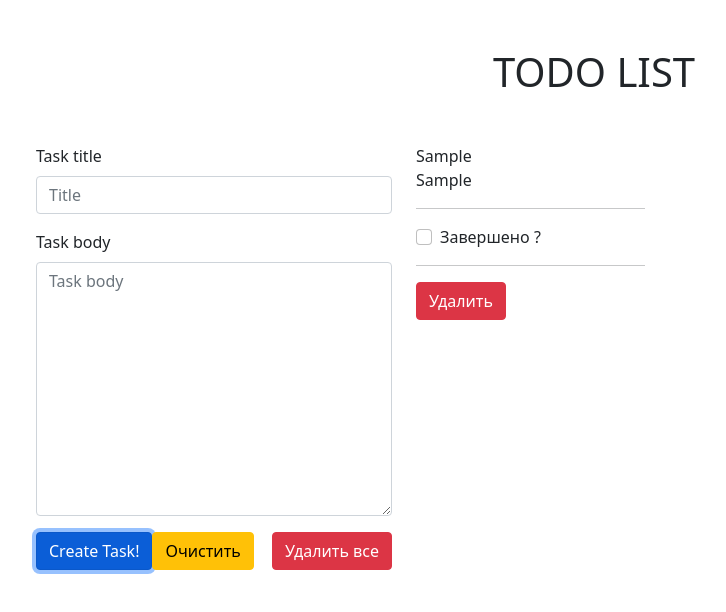
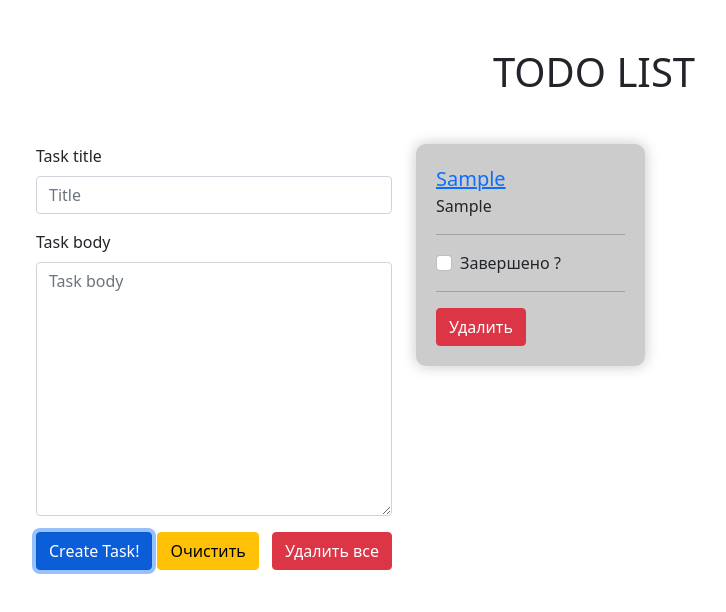
Before and after one commit to AnnLP2/homeworks_JS, a React (Create React App) app: page / in a window 1280 px wide. Both pictures are taken after typing "Sample", "Sample" into the empty fields and a click on the input "Create Task!". Shown: the top 612 px of the page, without its empty margins (46-772 px from the left). Built offline with nearby package versions, Linux system fonts and the light colour scheme.

Commit message:
add routes

```diff
--- a/src/App.jsx
+++ b/src/App.jsx
@@ -1,12 +1,11 @@
 import React from "react";
-import { BrowserRouter as Router, Route, Routes } from "react-router-dom";
+import { Route, Routes } from "react-router-dom";
 import TodoForm from "./components/TodoForm";
 import TodoList from "./components/TodoList";
 import TodoDetail from "./components/TodoDetail";
 
 function App() {
   return (
-    <Router>
     <div className="container">
       <h1 className="text-center mt-5 mb-5">TODO LIST</h1>
       <Routes>
@@ -22,7 +21,6 @@ function App() {
         <Route path="/todo/:id" element={<TodoDetail />} />
       </Routes>
     </div>
-    </Router>
   );
 }
 
--- a/src/components/TodoDetail.jsx
+++ b/src/components/TodoDetail.jsx
@@ -1,11 +1,12 @@
 import React from "react";
 import { useParams } from "react-router-dom";
 import { useSelector } from "react-redux";
+import styles from "../styles/TodoItem.module.css";
 
 function TodoDetail() {
   const { id } = useParams();
   const todo = useSelector((state) =>
-    state.todos.list.find((item) => item.id === Number(id)),
+    state.todos.list.find((item) => item.id === id),
   );
 
   if (!todo) {
@@ -13,12 +14,11 @@ function TodoDetail() {
   }
 
   return (
-    <div className="col-8">
-      <div className="taskWrapper">
-        <div className="taskHeading">{todo.title}</div>
-        <div className="taskDescription">{todo.description}</div>
+    <div className="col-4">
+      <div className={`${styles.taskWrapper}`}>
+        <div className={`${styles.taskHeading}`}>{todo.title}</div>
+        <div className={`${styles.taskDescription}`}>{todo.description}</div>
         <hr />
-        {/* eslint-disable-next-line jsx-a11y/label-has-associated-control */}
         <label className="completed form-check">
           <input type="checkbox" className="form-check-input" />
           <span>Завершено ?</span>
--- a/src/components/TodoForm.jsx
+++ b/src/components/TodoForm.jsx
@@ -1,30 +1,21 @@
-import React, { useState } from "react";
+import React from "react";
+import { useDispatch } from "react-redux";
 import { v4 as uuidv4 } from "uuid";
-import { useDispatch } from "react-redux";
+import { Formik, Form, Field } from "formik";
 import { addTodo, removeAllTodos } from "../store/slices/todosSlice";
 
 function TodoForm() {
-  const [formData, setFormData] = useState({ title: "", description: "" });
   const dispatch = useDispatch();
 
-  const handleChange = (e) => {
-    const { name, value } = e.target;
-    setFormData({ ...formData, [name]: value });
-  };
-
-  const handleSubmit = (e) => {
-    e.preventDefault();
+  const handleSubmit = (values, { resetForm }) => {
     const uniqueId = uuidv4();
     const newTodo = {
       id: uniqueId,
-      title: formData.title,
-      description: formData.description,
+      title: values.title,
+      description: values.description,
     };
     dispatch(addTodo(newTodo));
-    setFormData({ title: "", description: "" });
-  };
-  const handleReset = () => {
-    setFormData({ title: "", description: "" });
+    resetForm();
   };
 
   const handleRemoveAll = () => {
@@ -33,32 +24,35 @@ function TodoForm() {
 
   return (
     <div className="col-4">
-      <form id="todoForm" onSubmit={handleSubmit}>
+      <Formik
+        initialValues={{ title: "", description: "" }}
+        onSubmit={handleSubmit}
+      >
+        <Form id="todoForm">
           <div className="mb-3">
-          {/* eslint-disable-next-line jsx-a11y/label-has-associated-control */}
-          <label className="form-label">Task title</label>
-          <input
+            <label className="form-label" htmlFor="title">
+              Task title
+            </label>
+            <Field
               type="text"
               name="title"
               className="form-control"
               placeholder="Title"
               required
-            value={formData.title}
-            onChange={handleChange}
             />
           </div>
           <div className="mb-3">
-          {/* eslint-disable-next-line jsx-a11y/label-has-associated-control */}
-          <label className="form-label">Task body</label>
-          <textarea
+            <label className="form-label" htmlFor="description">
+              Task body
+            </label>
+            <Field
+              as="textarea"
               name="description"
               className="form-control"
               placeholder="Task body"
               cols="30"
               rows="10"
               required
-            value={formData.description}
-            onChange={handleChange}
             />
           </div>
           <div className="d-flex justify-content-between">
@@ -67,12 +61,12 @@ function TodoForm() {
                 type="submit"
                 className="btn btn-primary"
                 value="Create Task!"
+                style={{ marginRight: "5px" }}
               />
               <input
                 type="reset"
                 value="Очистить"
                 className="btn btn-warning"
-              onClick={handleReset}
               />
             </div>
             <button
@@ -83,7 +77,8 @@ function TodoForm() {
               Удалить все
             </button>
           </div>
-      </form>
+        </Form>
+      </Formik>
     </div>
   );
 }
--- a/src/components/TodoItem.jsx
+++ b/src/components/TodoItem.jsx
@@ -1,5 +1,7 @@
 import React from "react";
 import PropTypes from "prop-types";
+import { Link } from "react-router-dom";
+import styles from "../styles/TodoItem.module.css";
 
 function TodoItem({ todo, onRemove }) {
   const handleRemove = () => {
@@ -7,11 +9,12 @@ function TodoItem({ todo, onRemove }) {
   };
   return (
     <div className="col-4">
-      <div className="taskWrapper">
-        <div className="taskHeading">{todo.title}</div>
-        <div className="taskDescription">{todo.description}</div>
+      <div className={`${styles.taskWrapper}`}>
+        <Link to={`/todo/${todo.id}`} className={`${styles.taskHeading}`}>
+          {todo.title}
+        </Link>
+        <div className={`${styles.taskDescription}`}>{todo.description}</div>
         <hr />
-        {/* eslint-disable-next-line jsx-a11y/label-has-associated-control */}
         <label className="completed form-check">
           <input type="checkbox" className="form-check-input" />
           <span>Завершено ?</span>
--- a/src/index.jsx
+++ b/src/index.jsx
@@ -1,13 +1,16 @@
 import React from "react";
 import ReactDOM from "react-dom/client";
 import { Provider } from "react-redux";
+import { BrowserRouter } from "react-router-dom";
 import App from "./App";
 import store from "./store/index";
 
 const root = ReactDOM.createRoot(document.getElementById("root"));
 
 root.render(
-  <Provider store={store}>
-    <App />
-  </Provider>,
+  <BrowserRouter>
+    <Provider store={store}>
+      <App />
+    </Provider>
+  </BrowserRouter>,
 );
--- a/src/store/slices/todosSlice.jsx
+++ b/src/store/slices/todosSlice.jsx
@@ -1,17 +1,21 @@
 import { createSlice } from "@reduxjs/toolkit";
+import { loadTodos, saveTodos } from "../../utils/localStorage";
 
 const todosSlice = createSlice({
   name: "todos",
-  initialState: { list: [] },
+  initialState: { list: loadTodos() },
   reducers: {
     addTodo: (state, action) => {
       state.list.unshift(action.payload);
+      saveTodos(state.list);
     },
     removeTodo: (state, action) => {
       state.list = state.list.filter((todo) => todo.id !== action.payload);
+      saveTodos(state.list);
     },
     removeAllTodos: (state) => {
       state.list = [];
+      saveTodos(state.list);
     },
   },
 });
--- /dev/null
+++ b/src/styles/TodoItem.module.css
@@ -0,0 +1,16 @@
+.taskWrapper {
+    background-color: #ccc;
+    border-radius: 10px;
+    box-shadow: 0 0 14px 1px rgba(0, 0, 0, 0.2);
+    padding: 20px;
+    margin-bottom: 20px;
+}
+
+.taskHeading {
+    font-size: 20px;
+    margin-bottom: 15px;
+}
+
+.taskDescription {
+    font-size: 16px;
+}
--- /dev/null
+++ b/src/utils/localStorage.jsx
@@ -0,0 +1,7 @@
+export const saveTodos = (todos) => {
+  localStorage.setItem("todos", JSON.stringify(todos));
+};
+export const loadTodos = () => {
+  const storedTodos = localStorage.getItem("todos");
+  return JSON.parse(storedTodos) || [];
+};
```
Also changed, not shown: .eslintrc.js, 1 other file (tests, documents, lock files or other folders). Lines whose indentation alone changed are shown as unchanged.
